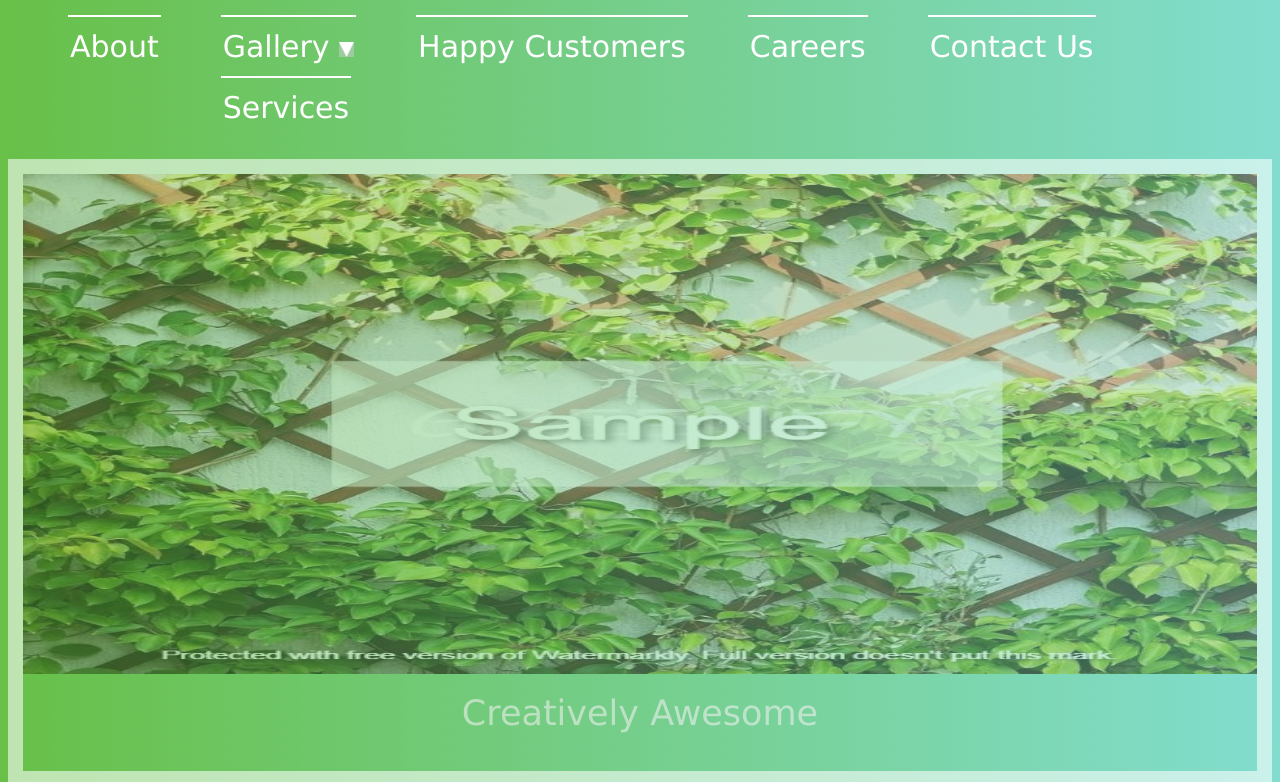
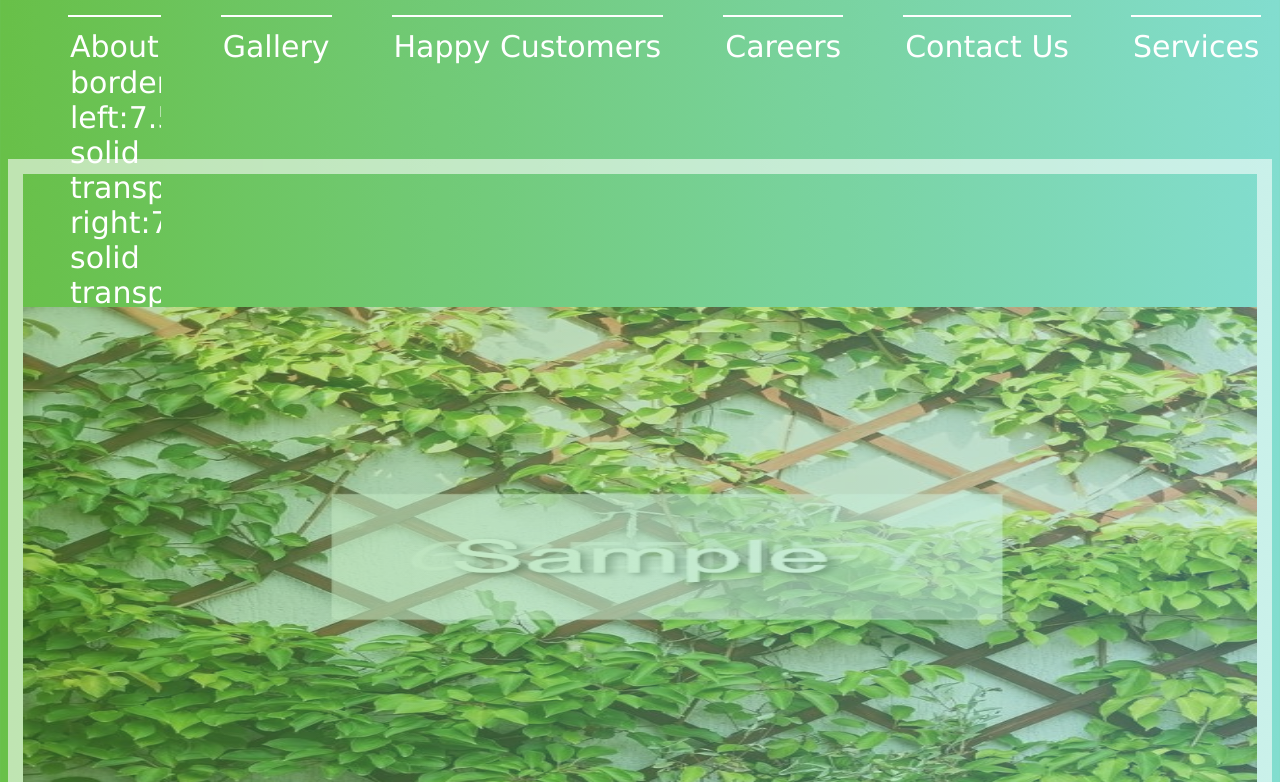
Before and after one commit to Rishanmehmi/Greenwalls.github.io, a website: page index.html in a window 1280 px wide. Shown: the part 304-1086 px from the top of the page. Drawn offline with Linux system fonts and the light colour scheme.

Commit message:
Update index.html

```diff
--- a/index.html
+++ b/index.html
@@ -24,7 +24,7 @@
 
         <div class="navbar"  >
             <div class="dropdown" >
-                <button class="dropbtn" style="margin-left:2em;">About <div style="height:0px;width:0px;border-top:.5px solid white;border:7.5px solid transparent"></div></button>
+                <button class="dropbtn" style="margin-left:2em;">About <div style="height:0px;width:0px;border-top:.5px solid white;border-bottom:7.5px solid transparent">border-left:7.5px solid transparent">border-right:7.5px solid transparent"></div></button>
                     <div class="dropdown-content" style="margin-left: 3em;">
                         <a href="#Greenify">Our Blog</a>
                         <a href="mission.html">Mission</a>
@@ -33,7 +33,7 @@
                     </div>
             </div>
          <div class="dropdown">
-            <button class="dropbtn" style="margin-left: 2em;">Gallery <img src="Media/header/gallery.png" height="15px" width="15px"></button>
+            <button class="dropbtn" style="margin-left: 2em;">Gallery </button>
                 <div class="dropdown-content" style="margin-left: 3em;">
                     <a href="gallery.html">Designs</a>
                     <a href="plants.html">Plants</a>
```
